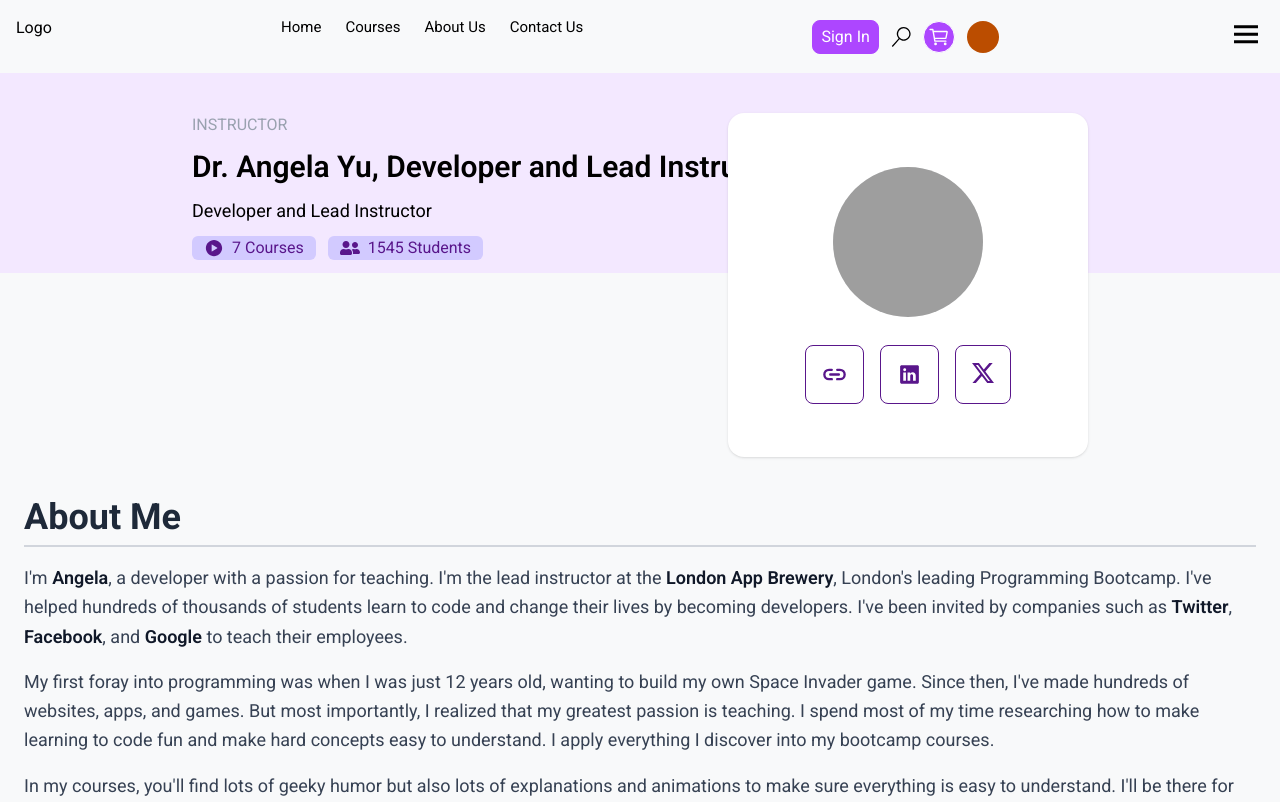
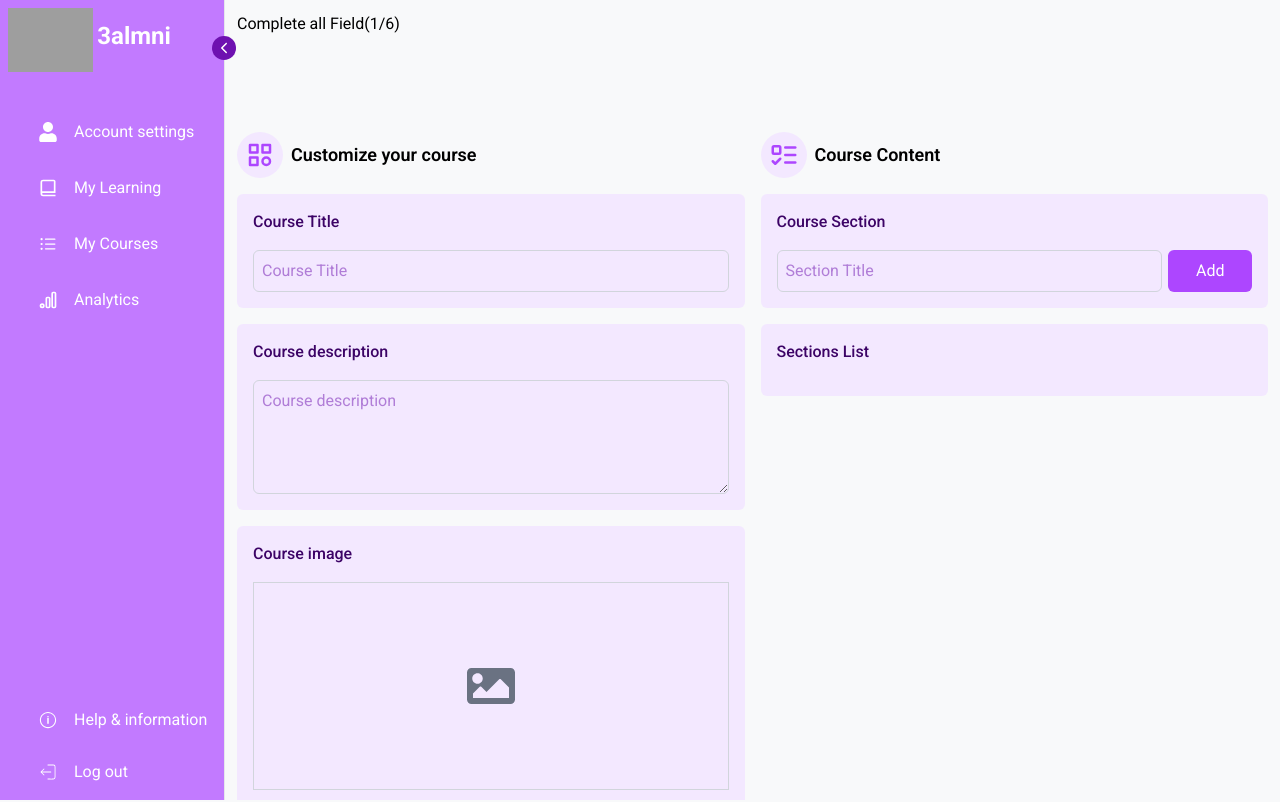
Before and after one commit to azdinserhani/PFE-2025, a React (Vite) app in the folder frent-end/: page /instructor/create-course in a window 1280 px wide. Shown: the top 802 px of the page. Built offline with nearby package versions, Linux system fonts and the light colour scheme; grey boxes are pictures that could not be loaded.

Commit message:
Add CreateCourse page and integrate dnd-kit for drag-and-drop functionality

```diff
--- a/frent-end/package.json
+++ b/frent-end/package.json
@@ -9,10 +9,11 @@
     "build": "vite build",
     "lint": "eslint .",
     "preview": "vite preview",
-    "predeploy":"npm run build",
-    "deploy":"gh-pages -d dist"
+    "predeploy": "npm run build",
+    "deploy": "gh-pages -d dist"
   },
   "dependencies": {
+    "@dnd-kit/core": "^6.3.1",
     "@emotion/react": "^11.14.0",
     "@emotion/styled": "^11.14.0",
     "@mui/material": "^6.4.7",
--- a/frent-end/src/App.jsx
+++ b/frent-end/src/App.jsx
@@ -16,6 +16,7 @@ import InstructorPageInfo from "./pages/InstructorPageInfo";
 import PlayCourse from "./pages/PlayCourse/PlayCourse";
 import CourseByInstructor from "./pages/InstroctorDashbaord/CourseByInstructor";
 import Analytics from "./pages/InstroctorDashbaord/Analytics";
+import CreateCourse from "./pages/InstroctorDashbaord/CreateCourse";
 function App() {
   return (
     <div className="">
@@ -34,6 +35,7 @@ function App() {
           <Route path="/course/learn/:id" element={<PlayCourse />} />
           <Route path="/instructorCourse" element={<CourseByInstructor />} />
           <Route path="/analytics" element={<Analytics />} />
+          <Route path="/instructor/create-course" element={<CreateCourse/>} />
         </Route>
 
         <Route path="/Signup" element={<SignUp />} />
--- a/frent-end/src/components/CoursePage/CourseSections.jsx
+++ b/frent-end/src/components/CoursePage/CourseSections.jsx
@@ -6,7 +6,7 @@ export default function CourseSections() {
   const [open, setOpen] = useState(false);
 
   return (
-    <div className="flex flex-col p-6 bg-white w-full max-w-md border border-gray-200 rounded-2xl shadow-lg">
+    <div className="flex flex-col p-6 bg-white w-full min-w-md border border-gray-200 rounded-2xl shadow-lg">
       <motion.div
         className="flex justify-between items-center p-4 border-b border-gray-200 font-semibold text-gray-800 cursor-pointer"
         onClick={() => setOpen(!open)}
--- a/frent-end/src/components/InstroctorDashbaord/Head.jsx
+++ b/frent-end/src/components/InstroctorDashbaord/Head.jsx
@@ -1,21 +1,19 @@
 import React from "react";
 import InputField from "../Auth/InputField";
 import { FiPlusCircle } from "react-icons/fi";
+import { Link } from "react-router";
 const Head = () => {
   return (
     <div className="flex justify-between items-center">
       <div className="w-[50%]">
-        <InputField
-          id={"title"}
-          type={"text"}
-          placeholder={"Course title"}
-        />
+        <InputField id={"title"} type={"text"} placeholder={"Course title"} />
       </div>
-
-      <button className="bg-purple-500 text-white px-4 py-1 flex items-center gap-2 rounded-md hover:bg-purple-600 cursor-pointer duration-300 h-[40px]">
-        <FiPlusCircle />
-        New Course
-      </button>
+      <Link to="/instructor/create-course">
+        <button className="bg-purple-500 text-white px-4 py-1 flex items-center gap-2 rounded-md hover:bg-purple-600 cursor-pointer duration-300 h-[40px]">
+          <FiPlusCircle />
+          New Course
+        </button>
+      </Link>
     </div>
   );
 };
--- a/frent-end/src/components/Layout/NavBar.jsx
+++ b/frent-end/src/components/Layout/NavBar.jsx
@@ -58,7 +58,7 @@ const NavBar = () => {
           onClick={() => setMenuOpen(!menuOpen)}
         ></div>
       )}
-      <div>
+      {/* <div>
         <i
           className=" hidden md: bx bx-menu  black cursor-pointer text-4xl"
           onClick={() => setisMenuOpen(!isMenuOpen)}
@@ -82,7 +82,7 @@ const NavBar = () => {
             <Link to={"/contact"}>Contact Us</Link>
           </li>
         </div>
-      </div>
+      </div> */}
     </div>
   );
 };
--- /dev/null
+++ b/frent-end/src/pages/InstroctorDashbaord/CreateCourse.jsx
@@ -0,0 +1,151 @@
+import React, { useState } from "react";
+import { TbCategory } from "react-icons/tb";
+import InputField from "../../components/Auth/InputField";
+import { FaUserAlt } from "react-icons/fa";
+import { LuListTodo } from "react-icons/lu";
+import { FaImage } from "react-icons/fa";
+
+const CreateCourse = () => {
+    const [img, setImg] = useState(null);
+    const [fileName, setFileName] = useState("");
+    const [sections, setSections] = useState([]);
+    const [sectionTitle, setSectionTitle] = useState("");
+
+    const handleFileChange = (event) => {
+        const file = event.target.files[0];
+        if (file) {
+            setFileName(file.name);
+            setImg(URL.createObjectURL(file));
+        }
+    };
+
+    const handleAddSection = () => {
+        if (sectionTitle.trim()) {
+            setSections([...sections, sectionTitle]);
+            setSectionTitle("");
+        }
+    };
+
+    return (
+        <div className="container mx-auto p-3 overflow-y-scroll h-screen flex flex-col gap-4">
+            <span>Complete all Field(1/6)</span>
+            <div className="flex pt-20 gap-4">
+                <div className="flex flex-col gap-4 flex-1/2 ">
+                    <div className="flex gap-2 items-center">
+                        <div className="bg-purple-100 p-2 rounded-full">
+                            <TbCategory fontSize={30} className="text-purple-500" />
+                        </div>
+                        <h2 className="text-lg font-semibold">Customize your course</h2>
+                    </div>
+                    <div className="flex flex-col gap-4 bg-purple-100 p-4 rounded-md">
+                        <h2 className="text-md font-medium text-purple-950">
+                            Course Title
+                        </h2>
+                        <input
+                            type="text"
+                            placeholder="Course Title"
+                            id={"title"}
+                            className="border border-gray-300 rounded-md p-2 focus:outline-none focus:ring-2 focus:ring-purple-500 text-purple-800"
+                        />
+                    </div>
+                    <div className="flex flex-col gap-4 bg-purple-100 p-4 rounded-md">
+                        <h2 className="text-md font-medium text-purple-950">
+                            Course description
+                        </h2>
+                        <textarea
+                            rows={4}
+                            type="text"
+                            placeholder="Course description"
+                            id={"title"}
+                            className="border border-gray-300 rounded-md p-2 focus:outline-none focus:ring-2 focus:ring-purple-500 text-purple-800"
+                        />
+                    </div>
+                    <div className="flex flex-col gap-4 bg-purple-100 p-4 rounded-md">
+                        <h2 className="text-md font-medium text-purple-950">
+                            Course image
+                        </h2>
+                        <input
+                            type="file"
+                            name="image"
+                            id="image"
+                            className="hidden"
+                            accept="image/*"
+                            onChange={handleFileChange}
+                        />
+                        <label
+                            htmlFor="image"
+                            className="w-full h-52   flex justify-center items-center cursor-pointer overflow-hidden border-gray-300 border"
+                        >
+                            {img ? (
+                                <img
+                                    src={img}
+                                    alt="Selected Image"
+                                    className="h-full w-full object-cover"
+                                />
+                            ) : (
+                                <FaImage className="text-gray-500 text-5xl" />
+                            )}
+                        </label>
+                    </div>
+                    <div className="flex flex-col gap-4 bg-purple-100 p-4 rounded-md">
+                        <h2 className="text-md font-medium text-purple-950">
+                            Course Price
+                        </h2>
+                        <input
+                            type="number"
+                            placeholder="Course description"
+                            id={"title"}
+                            className="border border-gray-300 rounded-md p-2 focus:outline-none focus:ring-2 focus:ring-purple-500 text-purple-800"
+                        />
+                    </div>
+                </div>
+
+                <div className="flex flex-col gap-4 flex-1/2">
+                    <div className="flex gap-2 items-center">
+                        <div className="bg-purple-100 p-2 rounded-full">
+                            <LuListTodo fontSize={30} className="text-purple-500" />
+                        </div>
+                        <h2 className="text-lg font-semibold">Course Content</h2>
+                    </div>
+                    <div className="flex flex-col gap-4 bg-purple-100 p-4 rounded-md">
+                        <h2 className="text-md font-medium text-purple-950">
+                            Course Section
+                        </h2>
+                        <div className="flex gap-1.5">
+                            <input
+                                type="text"
+                                placeholder="Section Title"
+                                value={sectionTitle}
+                                onChange={(e) => setSectionTitle(e.target.value)}
+                                className="border border-gray-300 rounded-md p-2 focus:outline-none focus:ring-2 focus:ring-purple-500 text-purple-800 w-full"
+                            />
+                            <button
+                                onClick={handleAddSection}
+                                className="w-[100px] bg-purple-500 text-white rounded-md p-2 hover:bg-purple-600 transition-all cursor-pointer"
+                            >
+                                Add
+                            </button>
+                        </div>
+                    </div>
+                    <div className="flex flex-col gap-4 bg-purple-100 p-4 rounded-md">
+                        <h2 className="text-md font-medium text-purple-950">
+                            Sections List
+                        </h2>
+                        <div className="flex flex-col gap-2">
+                            {sections.map((section, index) => (
+                                <div
+                                    key={index}
+                                    className="border border-gray-300 rounded-md p-2 text-purple-800"
+                                >
+                                    {section}
+                                </div>
+                            ))}
+                        </div>
+                    </div>
+                </div>
+            </div>
+        </div>
+    );
+};
+
+export default CreateCourse;
--- a/frent-end/vite.config.js
+++ b/frent-end/vite.config.js
@@ -4,5 +4,4 @@ import tailwindcss from "@tailwindcss/vite";
 // https://vite.dev/config/
 export default defineConfig({
   plugins: [react(), tailwindcss()],
-  base: "/PFE-2025",
 });
```
Also changed, not shown: 1 other file (tests, documents, lock files or other folders).
